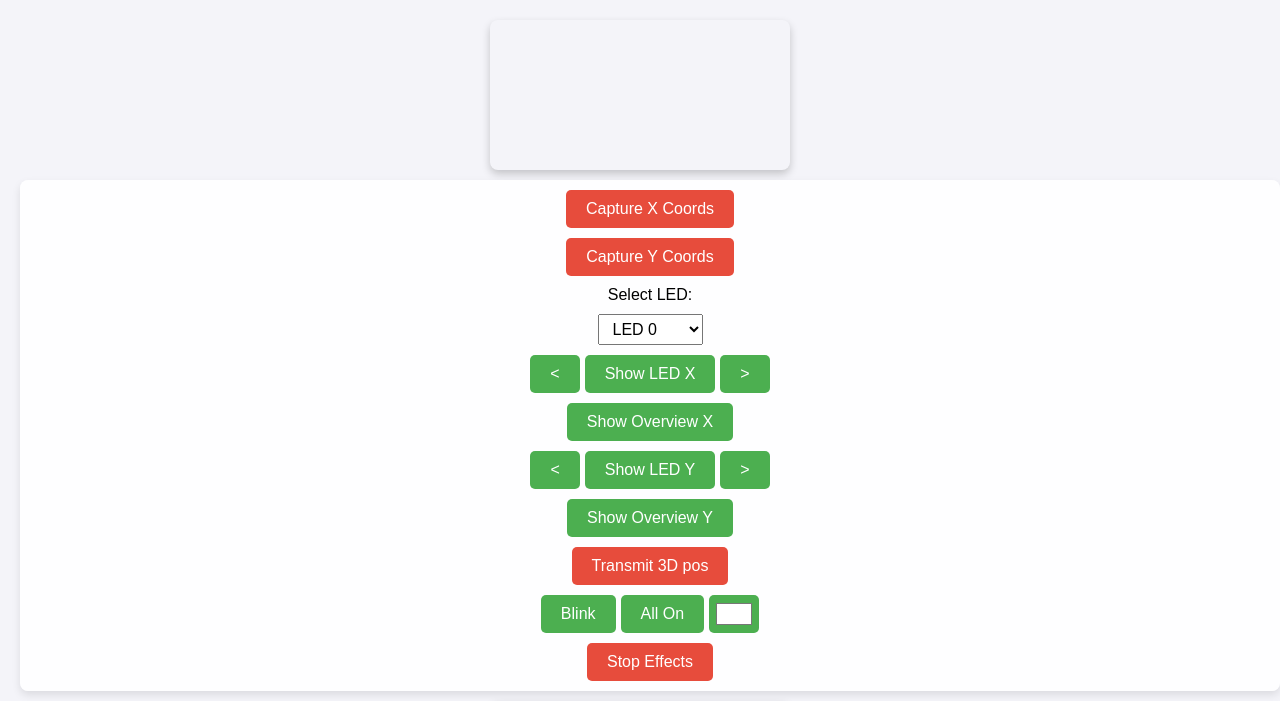
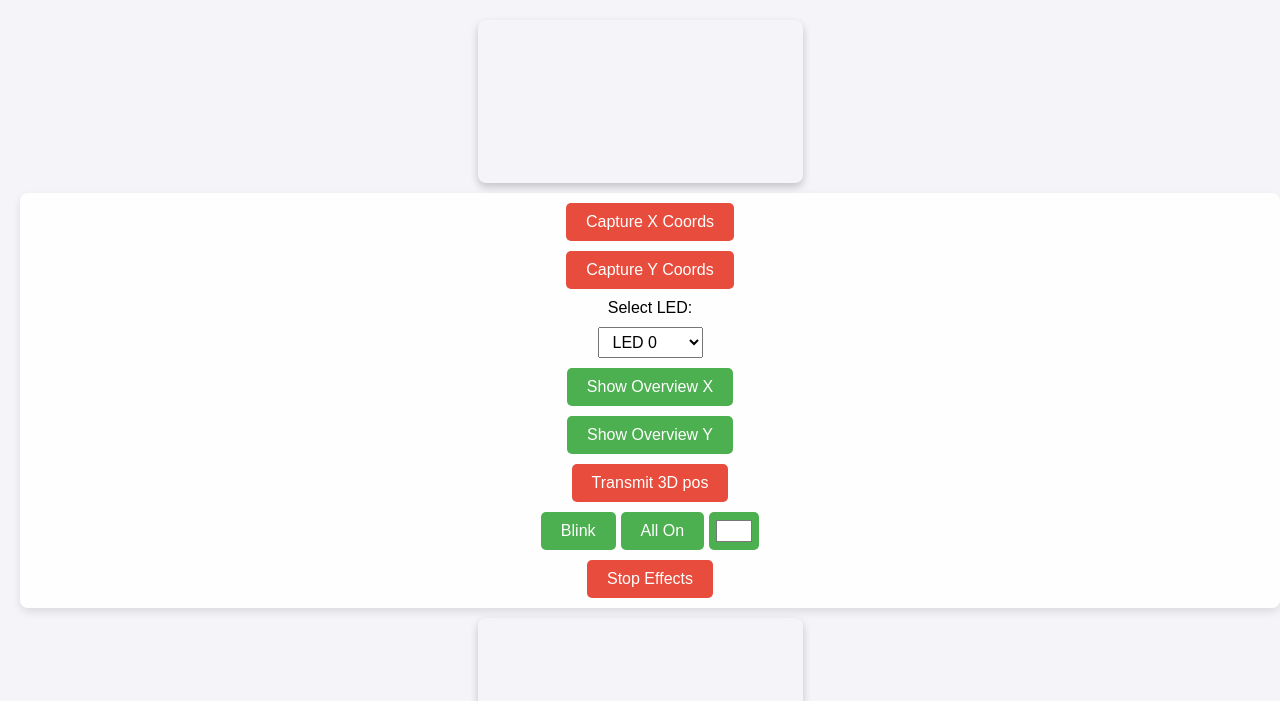
Before and after one commit to Turun/StandupMathsChristmastreeWeb, a Flask app: page / in a window 1280 px wide. Shown: the top 701 px of the page. Run offline with Flask 3, Linux system fonts and the light colour scheme; a map, chart or similar area stays blank; parts of the project's set-up code (start-up, migrations or seed data) failed here and were passed over.

Commit message:
code cleanup

```diff
--- a/static/script/capture_unidirectional.js
+++ b/static/script/capture_unidirectional.js
@@ -79,9 +79,7 @@
  */
 export async function start_capturing(
     num_leds,
-    num_cycles,
     video,
-    contexts,
     math_canvas,
     diff_canvas,
     diff_context,
--- a/static/script/main.js
+++ b/static/script/main.js
@@ -1,11 +1,15 @@
 // This file coordinates the other js files and is supposed to be the only
 // one that has true procedural code in it. all other files should only provide
 // functional methods which can be called without relying on global state.
+//
+// main.js -> tell ui to set up data, manages data,
+// ui.js all the dirty code to interact with the ui
+// capture_unidirectional.js the methods necessary to build the pipeline to capture pixel coordinates from one direction
+// merge_directions.js given two sets of pixel coordinates, merge, normalize, transmit to server
 
 import { setup_ui } from "./ui.js";
 
 const num_leds = 500;  // TODO: make this configurable
-const num_cycles = num_leds;
 const led_positions_raw_x = [];
 const led_positions_raw_y = [];
 const led_positions_normalized = [];
@@ -19,34 +23,10 @@
 const math_canvas = new OffscreenCanvas(100, 100);  // actual size will be set once we have a video feed
 const math_ctx = math_canvas.getContext('2d', { willReadFrequently: true });
 
-// get the list of all canvases which we will need to do math.
-const canvases_x = [];
-const contexts_x = [];
-for (const i of Array(num_cycles).keys()) {
-    let can = new OffscreenCanvas(100, 100);
-    let ctx = can.getContext('2d', { willReadFrequently: true });
-    canvases_x.push(can);
-    contexts_x.push(ctx);
-}
-// get the list of all canvases which we will need to do math.
-const canvases_y = [];
-const contexts_y = [];
-for (const i of Array(num_cycles).keys()) {
-    let can = new OffscreenCanvas(100, 100);
-    let ctx = can.getContext('2d', { willReadFrequently: true });
-    canvases_y.push(can);
-    contexts_y.push(ctx);
-}
-
 // on load this will run
 setup_ui(
     num_leds,
-    num_cycles,
     video,
-    canvases_x,
-    canvases_y,
-    contexts_x,
-    contexts_y,
     math_canvas,
     diff_canvas,
     diff_context,
@@ -54,11 +34,3 @@
     led_positions_raw_y,
     led_positions_normalized,
 );
-
-
-/*
-main.js -> tell ui to set up data, manages data,
-ui.js all the dirty code to interact with the ui
-capture_unidirectional.js the methods necessary to build the pipeline to capture pixel coordinates from one direction
-merge_directions.js given two sets of pixel coordinates, merge, normalize, transmit to server
-*/
--- a/static/script/ui.js
+++ b/static/script/ui.js
@@ -4,9 +4,8 @@
 
 let current_led_index = 0;
 
-/**
- * Ensures the function 'func' is called at most once every 'limit' milliseconds.
- */
+// Ensures the function 'func' is called at most once every 'limit' milliseconds.
+// Function calls that occur during the deadtime are silently dropped
 function throttle(func, limit) {
     let inThrottle;
     return function() {
@@ -20,83 +19,6 @@
     }
 }
 
-// populate the LED dropdown after analyzing
-function populate_led_select(num_leds) {
-    const select = document.getElementById('led-select');
-    select.innerHTML = '';
-    for (let i = 0; i < num_leds; i++) {
-        const option = document.createElement('option');
-        option.value = i;
-        option.textContent = 'LED ' + i;
-        select.appendChild(option);
-    }
-    select.value = current_led_index;
-}
-
-function setup_buttons(
-    num_leds,
-    num_cycles,
-    math_canvas,
-    diff_canvas,
-    diff_context,
-    contexts_x,
-    contexts_y,
-    led_positions_raw_x,
-    led_positions_raw_y,
-) {
-    const select = document.getElementById('led-select');
-    const prevBtnX = document.getElementById('prev-led-btn-x');
-    const visualizeBtnX = document.getElementById('visualize-btn-x');
-    const nextBtnX = document.getElementById('next-led-btn-x');
-    const overviewBtnX = document.getElementById('overview-btn-x');
-    const prevBtnY = document.getElementById('prev-led-btn-y');
-    const visualizeBtnY = document.getElementById('visualize-btn-y');
-    const nextBtnY = document.getElementById('next-led-btn-y');
-    const overviewBtnY = document.getElementById('overview-btn-y');
-
-    // keep dropdown in sync if the user manually changes it
-    select.addEventListener('change', () => {
-        current_led_index = parseInt(select.value);
-    });
-
-    // buttons for showing X view
-    prevBtnX.addEventListener('click', () => {
-        current_led_index = (current_led_index - 1 + num_leds) % num_leds;
-        select.value = current_led_index;
-        visualize_single_led(num_leds, num_cycles, current_led_index, math_canvas, diff_context, contexts_x, led_positions_raw_x);
-    });
-    visualizeBtnX.addEventListener('click', () => {
-        current_led_index = parseInt(select.value);
-        visualize_single_led(num_leds, num_cycles, current_led_index, math_canvas, diff_context, contexts_x, led_positions_raw_x);
-    });
-    nextBtnX.addEventListener('click', () => {
-        current_led_index = (current_led_index + 1) % num_leds;
-        select.value = current_led_index;
-        visualize_single_led(num_leds, num_cycles, current_led_index, math_canvas, diff_context, contexts_x, led_positions_raw_x);
-    });
-    overviewBtnX.addEventListener('click', () => {
-        visualize_led_positions(diff_context, diff_canvas, led_positions_raw_x); // show all LEDs
-    });
-
-    // buttons for showing Y view
-    prevBtnY.addEventListener('click', () => {
-        current_led_index = (current_led_index - 1 + num_leds) % num_leds;
-        select.value = current_led_index;
-        visualize_single_led(num_leds, num_cycles, current_led_index, math_canvas, diff_context, contexts_y, led_positions_raw_y);
-    });
-    visualizeBtnY.addEventListener('click', () => {
-        current_led_index = parseInt(select.value);
-        visualize_single_led(num_leds, num_cycles, current_led_index, math_canvas, diff_context, contexts_y, led_positions_raw_y);
-    });
-    nextBtnY.addEventListener('click', () => {
-        current_led_index = (current_led_index + 1) % num_leds;
-        select.value = current_led_index;
-        visualize_single_led(num_leds, num_cycles, current_led_index, math_canvas, diff_context, contexts_y, led_positions_raw_y);
-    });
-    overviewBtnY.addEventListener('click', () => {
-        visualize_led_positions(diff_context, diff_canvas, led_positions_raw_y); // show all LEDs
-    });
-}
 
 // visualize all LEDs as red markers with numbers
 export function visualize_led_positions(
@@ -129,80 +51,12 @@
     }
 }
 
-// visualize the lock-in difference image for a single LED
-function visualize_single_led(
-    num_leds,
-    num_cycles,
-    led_index,
-    math_canvas,
-    diff_context,
-    contexts,
-    led_positions_raw,
-) {
-    console.error("no longer functional method!");
-    return;
-
-    if (led_index == null || led_index < 0 || led_index >= num_leds) return;
-
-    // recompute lock-in image for that LED
-    const image_data_array = compute_lock_in_image_data_array(
-        led_index,
-        num_cycles,
-        math_canvas,
-        contexts,
-    );
-
-    // normalize image array
-    let minVal = Number.POSITIVE_INFINITY;
-    let maxVal = Number.NEGATIVE_INFINITY;
-    for (let i = 0; i < image_data_array.length; i++) {
-        if (image_data_array[i] < minVal) minVal = image_data_array[i];
-        if (image_data_array[i] > maxVal) maxVal = image_data_array[i];
-    }
-    const range = maxVal - minVal || 1; // avoid division by zero
-
-    // draw to diff_canvas
-    const canvas_image = diff_context.createImageData(math_canvas.width, math_canvas.height);
-    for (let i = 0; i < image_data_array.length; i++) {
-        const normalized = ((image_data_array[i] - minVal) / range) * 255;
-        canvas_image.data[4 * i] = normalized;
-        canvas_image.data[4 * i + 1] = normalized;
-        canvas_image.data[4 * i + 2] = normalized;
-        canvas_image.data[4 * i + 3] = 255; // fully opaque
-    }
-    diff_context.putImageData(canvas_image, 0, 0);
-
-    // overlay red marker for the LED position
-    const [x, y] = led_positions_raw[led_index];
-    if (x != null && y != null) {
-        const armLength = 10;   // length of each arm
-        const gap = 1;          // half of the 3px center gap
-        diff_context.strokeStyle = "red";
-        diff_context.lineWidth = 1;
-
-        diff_context.beginPath();
-        // horizontal left
-        diff_context.moveTo(x - armLength, y);
-        diff_context.lineTo(x - gap, y);
-        // horizontal right
-        diff_context.moveTo(x + gap, y);
-        diff_context.lineTo(x + armLength, y);
-        // vertical top
-        diff_context.moveTo(x, y - armLength);
-        diff_context.lineTo(x, y - gap);
-        // vertical bottom
-        diff_context.moveTo(x, y + gap);
-        diff_context.lineTo(x, y + armLength);
-        diff_context.stroke();
-    }
-}
 
 // Function to start the camera
 function startCamera(
     video,
     diff_canvas,
     math_canvas,
-    canvases,
 ) {
     // TODO: ideally we let the user pick. there is a navigator.mediaDevices.enumerateDevices(); method for that
     navigator.mediaDevices.getUserMedia({
@@ -219,12 +73,6 @@
                 diff_canvas.height = video.videoHeight;
                 math_canvas.width = video.videoWidth;
                 math_canvas.height = video.videoHeight;
-
-                for (const canvas of canvases) {
-                    canvas.width = video.videoWidth;
-                    canvas.height = video.videoHeight;
-                }
-
                 console.log("Set sizes to " + video.videoWidth + "×" + video.videoHeight);
             });
         })
@@ -240,12 +88,7 @@
 
 export function setup_ui(
     num_leds,
-    num_cycles,
     video,
-    canvases_x,
-    canvases_y,
-    contexts_x,
-    contexts_y,
     math_canvas,
     diff_canvas,
     diff_context,
@@ -253,24 +96,19 @@
     led_positions_raw_y,
     led_positions_normalized,
 ) {
-    window.addEventListener('load', () => startCamera(video, diff_canvas, math_canvas, canvases_x.concat(canvases_y)));
+    window.addEventListener('load', () => startCamera(video, diff_canvas, math_canvas));
 
     const startButtonX = document.getElementById('start-btn-x');
     startButtonX.addEventListener('click', async () => {
         await start_capturing(
             num_leds,
-            num_cycles,
             video,
-            contexts_x,
             math_canvas,
             diff_canvas,
             diff_context,
             led_positions_raw_x,
         );
         visualize_led_positions(diff_context, diff_canvas, led_positions_raw_x);
-        document.getElementById('prev-led-btn-x').disabled = false;
-        document.getElementById('visualize-btn-x').disabled = false;
-        document.getElementById('next-led-btn-x').disabled = false;
         document.getElementById('overview-btn-x').disabled = false;
 
     });
@@ -279,18 +117,13 @@
     startButtonY.addEventListener('click', async () => {
         await start_capturing(
             num_leds,
-            num_cycles,
             video,
-            contexts_y,
             math_canvas,
             diff_canvas,
             diff_context,
             led_positions_raw_y,
         );
         visualize_led_positions(diff_context, diff_canvas, led_positions_raw_y);
-        document.getElementById('prev-led-btn-y').disabled = false;
-        document.getElementById('visualize-btn-y').disabled = false;
-        document.getElementById('next-led-btn-y').disabled = false;
         document.getElementById('overview-btn-y').disabled = false;
     });
 
@@ -325,16 +158,29 @@
         throttledSetColor(hexColor);
     });
 
-    populate_led_select(num_leds);
-    setup_buttons(
-        num_leds,
-        num_cycles,
-        math_canvas,
-        diff_canvas,
-        diff_context,
-        contexts_x,
-        contexts_y,
-        led_positions_raw_x,
-        led_positions_raw_y,
-    );
+    // populate led select dropdown
+    const select = document.getElementById('led-select');
+    // keep dropdown in sync if the user manually changes it
+    select.addEventListener('change', () => {
+        current_led_index = parseInt(select.value);
+    });
+    select.innerHTML = '';
+    for (let i = 0; i < num_leds; i++) {
+        const option = document.createElement('option');
+        option.value = i;
+        option.textContent = 'LED ' + i;
+        select.appendChild(option);
+    }
+    select.value = current_led_index;
+
+    // button for showing X view
+    const overviewBtnX = document.getElementById('overview-btn-x');
+    overviewBtnX.addEventListener('click', () => {
+        visualize_led_positions(diff_context, diff_canvas, led_positions_raw_x); // show all LEDs
+    });
+    // button for showing Y view
+    const overviewBtnY = document.getElementById('overview-btn-y');
+    overviewBtnY.addEventListener('click', () => {
+        visualize_led_positions(diff_context, diff_canvas, led_positions_raw_y); // show all LEDs
+    });
 }
--- a/templates/index.html
+++ b/templates/index.html
@@ -20,17 +20,7 @@
         <button id="start-btn-y" class="action-btn">Capture Y Coords</button>
         <label for="led-select">Select LED:</label>
         <select id="led-select"></select>
-        <div class="btn-group">
-          <button disabled id="prev-led-btn-x">&lt;</button>
-          <button disabled id="visualize-btn-x">Show LED X</button>
-          <button disabled id="next-led-btn-x">&gt;</button>
-        </div>
         <button disabled id="overview-btn-x">Show Overview X</button>
-        <div class="btn-group">
-          <button disabled id="prev-led-btn-y">&lt;</button>
-          <button disabled id="visualize-btn-y">Show LED Y</button>
-          <button disabled id="next-led-btn-y">&gt;</button>
-        </div>
         <button disabled id="overview-btn-y">Show Overview Y</button>
         <button id="transmit-btn" class="action-btn">Transmit 3D pos</button>
         <div class="btn-group">
```
